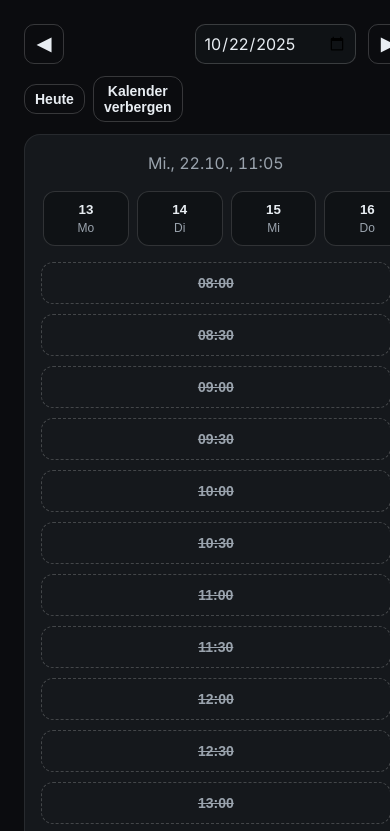
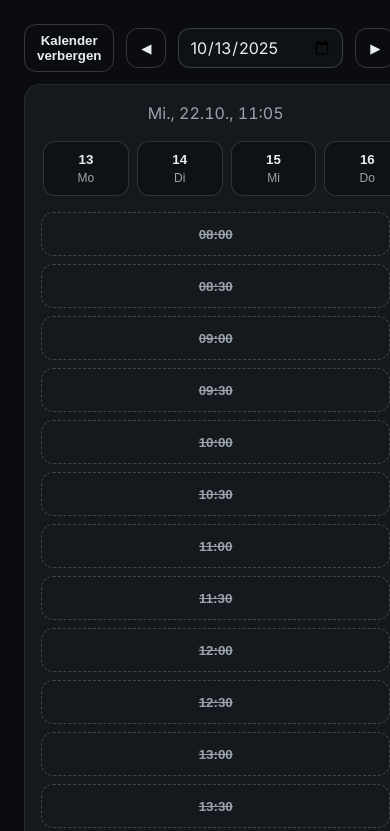
Before and after one commit to clemensjoe11-rgb/termin, a website: page public/index.html in a window 390 px wide. Both pictures are taken after a click on the button "Vorherige Woche". Shown: the top 831 px of the page. Drawn offline with Linux system fonts and the light colour scheme.

Commit message:
Update index.html

```diff
--- a/public/index.html
+++ b/public/index.html
@@ -10,17 +10,21 @@
 *{box-sizing:border-box} html,body{height:100%}
 body{margin:0;background:var(--bg);color:var(--text);font:16px/1.5 Inter,system-ui,Segoe UI,Arial;display:grid;place-items:start center;min-height:100svh}
 .wrap{width:min(1100px,100%);padding:24px}
+
+/* Kopfzeile: Toggle links, Nav mittig, Spacer rechts -> echte Zentrierung */
 .header{display:grid;grid-template-columns:1fr auto 1fr;align-items:center;gap:12px;margin-bottom:12px}
-.h1{margin:0;font-size:22px}
-.month{justify-self:center;color:var(--muted);font-weight:600}
-.controls{justify-self:end;display:flex;gap:8px;align-items:center}
 .btn{border-radius:12px;padding:8px 12px;cursor:pointer;font-weight:600;border:1px solid rgba(255,255,255,.18);background:transparent;color:var(--text)}
 .btn.icon{width:40px;height:40px;display:grid;place-items:center;font-size:18px;border-radius:10px}
-.btn.primary{background:var(--brand);border:none;color:#0b0c0f}.btn.primary:hover{background:var(--brand-600)}
-.datepick{appearance:none;background:#0f1215;border:1px solid rgba(255,255,255,.18);color:var(--text);padding:8px 10px;border-radius:10px;font:inherit}
+.nav{justify-self:center;display:flex;align-items:center;gap:12px}
+.nav .icon{width:44px;height:44px;display:grid;place-items:center;border:1px solid rgba(255,255,255,.18);border-radius:12px;background:transparent;color:var(--text);cursor:pointer}
+.datepick{appearance:none;background:#0f1215;border:1px solid rgba(255,255,255,.18);color:var(--text);padding:8px 10px;border-radius:12px;font:inherit;height:44px;min-width:210px}
+.spacer{justify-self:end}
+
+/* Karte + Uhr */
 .card{background:var(--card);border:1px solid rgba(255,255,255,.08);border-radius:16px;padding:16px}
 .clock{color:var(--muted);text-align:center;margin-bottom:12px;font-variant-numeric:tabular-nums}
 
+/* Collapsible */
 .collapsible{overflow:hidden;max-height:0;transition:max-height .35s ease}
 .collapsible.open{max-height:2000px}
 
@@ -43,6 +47,7 @@ body{margin:0;background:var(--bg);color:var(--text);font:16px/1.5 Inter,system-
 .form .full{grid-column:1/-1} label{display:block;font-size:12px;color:var(--muted);margin-bottom:6px}
 input[type=email],input[name=first],input[name=last]{width:100%;padding:11px 12px;border-radius:10px;border:1px solid rgba(255,255,255,.14);background:#0f1215;color:var(--text)}
 .row-end{display:flex;gap:12px;justify-content:flex-end;margin-top:6px}
+.btn.primary{background:var(--brand);border:none;color:#0b0c0f}.btn.primary:hover{background:var(--brand-600)}
 .hint{color:var(--muted);font-size:13px}.ok{color:#3ddc97}.err{color:#ff6b6b}
 
 /* Mobile 2-Stufen-Flow */
@@ -50,6 +55,8 @@ input[type=email],input[name=first],input[name=last]{width:100%;padding:11px 12p
 @media (max-width:720px){
   .grid{display:none}
   .mobile{display:grid;gap:12px}
+  .nav .icon{width:40px;height:40px}
+  .datepick{height:40px;min-width:170px}
   .date-strip{display:grid;grid-auto-flow:column;grid-auto-columns:min(22vw,92px);gap:8px;overflow-x:auto;scroll-snap-type:x mandatory;-webkit-overflow-scrolling:touch;padding:4px 2px}
   .date-btn{scroll-snap-align:center;display:grid;gap:4px;justify-items:center;padding:10px 8px;border-radius:12px;border:1px solid rgba(255,255,255,.14);background:#0f1215;color:var(--text);cursor:pointer}
   .date-btn .dn{font-weight:600}.date-btn .dw{font-size:12px;color:var(--muted)}
@@ -57,27 +64,25 @@ input[type=email],input[name=first],input[name=last]{width:100%;padding:11px 12p
   .mobile-slots{display:grid;grid-auto-rows:44px;gap:8px;position:relative}
   .slot{height:44px;border-radius:12px}
 }
-
-/* Feinjustage */
-@media (max-width:900px){.slot{height:42px;font-size:14px}.slots{gap:8px;grid-auto-rows:42px}.controls .btn{padding:6px 10px;font-size:14px}}
 @media (max-width:480px){
-  .header{grid-template-columns:auto 1fr auto;grid-template-rows:auto;align-items:center}
-  .h1{font-size:18px}
-  .month{display:none}
-  .datepick{padding:6px 8px}
+  .datepick{min-width:150px}
 }
 </style>
 </head>
 <body>
 <div class="wrap">
+
+  <!-- Header: Toggle links, Navigation mittig, Spacer rechts -->
   <div class="header">
-    <button id="prev" class="btn icon" aria-label="Vorherige Woche">◀</button>
-    <input id="jumpDate" class="datepick" type="date" aria-label="Datum auswählen">
-    <button id="next" class="btn icon" aria-label="Nächste Woche">▶</button>
-    <div class="controls">
-      <button id="today" class="btn">Heute</button>
-      <button id="toggle" class="btn" aria-expanded="true">Kalender verbergen</button>
+    <button id="toggleCal" class="btn" aria-expanded="true">Kalender verbergen</button>
+
+    <div class="nav" id="nav">
+      <button id="prevWeek" class="icon" aria-label="Vorherige Woche">◀</button>
+      <input id="pickDate" class="datepick" type="date" aria-label="Datum auswählen">
+      <button id="nextWeek" class="icon" aria-label="Nächste Woche">▶</button>
     </div>
+
+    <div class="spacer" aria-hidden="true"></div>
   </div>
 
   <div class="card">
@@ -117,14 +122,13 @@ input[type=email],input[name=first],input[name=last]{width:100%;padding:11px 12p
   const mStrip=document.getElementById("dateStrip");
   const mSlots=document.getElementById("mSlots");
   const clock=document.getElementById("clock");
-  const prev=document.getElementById("prev");
-  const next=document.getElementById("next");
-  const todayBtn=document.getElementById("today");
-  const toggle=document.getElementById("toggle");
+  const prevBtn=document.getElementById("prevWeek");
+  const nextBtn=document.getElementById("nextWeek");
+  const toggleBtn=document.getElementById("toggleCal");
   const calWrap=document.getElementById("calWrap");
   const form=document.getElementById("form");
   const msg=document.getElementById("msg");
-  const jumpDate=document.getElementById("jumpDate");
+  const pickDate=document.getElementById("pickDate");
 
   const toMin=s=>{const[a,b]=s.split(":").map(Number);return a*60+b;}
   const addDays=(d,n)=>{const x=new Date(d);x.setDate(x.getDate()+n);return x;}
@@ -132,26 +136,30 @@ input[type=email],input[name=first],input[name=last]{width:100%;padding:11px 12p
   const times=(a,b,step)=>{const out=[];for(let m=toMin(a);m<toMin(b);m+=step){out.push(`${String(m/60|0).padStart(2,"0")}:${String(m%60).padStart(2,"0")}`)}return out;}
   const tsFor=(date,hm)=>{const[h,m]=hm.split(":").map(Number);const x=new Date(date);x.setHours(h,m,0,0);return x.getTime()}
 
-  // Controls
-  prev.onclick =()=>{weekOffset--; renderAll()}
-  next.onclick =()=>{weekOffset++; renderAll()}
-  todayBtn.onclick=()=>{weekOffset=0; renderAll(); focusTodayMobile()}
-  toggle.onclick=()=>{const open=calWrap.classList.toggle("open");toggle.setAttribute("aria-expanded",open);toggle.textContent=open?"Kalender verbergen":"Kalender anzeigen";}
-  jumpDate.onchange=()=>{ if(!jumpDate.value) return; setWeekByDate(new Date(jumpDate.value)); }
+  // Navigation
+  toggleBtn.onclick=()=>{const open=calWrap.classList.toggle("open");toggleBtn.setAttribute("aria-expanded",open);toggleBtn.textContent=open?"Kalender verbergen":"Kalender anzeigen";}
+  prevBtn.onclick =()=>{weekOffset--; renderAll(); syncPicker();}
+  nextBtn.onclick =()=>{weekOffset++; renderAll(); syncPicker();}
+  pickDate.onchange=()=>{ if(!pickDate.value) return; goToDate(new Date(pickDate.value)); };
 
-  function setWeekByDate(date){
+  function goToDate(date){
     const base=startOfWeek(new Date());
     const target=startOfWeek(date);
     const diffDays=Math.round((target-base)/86400000);
-    weekOffset = Math.trunc(diffDays/7);
-    mobileDayTs = date.setHours(0,0,0,0);
-    renderAll(); focusTodayMobile(date);
+    weekOffset=Math.trunc(diffDays/7);
+    mobileDayTs=date.setHours(0,0,0,0);
+    renderAll();
+  }
+  function syncPicker(){
+    const base=startOfWeek(new Date());
+    const weekStart=addDays(base,weekOffset*7);
+    pickDate.valueAsDate=weekStart;
   }
 
   // Clock
   function tick(){clock.textContent=new Date().toLocaleString(LOCALE,{weekday:'short',day:'2-digit',month:'2-digit',hour:'2-digit',minute:'2-digit'})}
 
-  // Desktop render
+  // Desktop
   function renderDesktop(){
     grid.innerHTML="";
     const now=Date.now(), base=startOfWeek(new Date()), weekStart=addDays(base,weekOffset*7);
@@ -178,7 +186,7 @@ input[type=email],input[name=first],input[name=last]{width:100%;padding:11px 12p
     }
   }
 
-  // Mobile render
+  // Mobile
   function renderMobile(){
     mStrip.innerHTML=""; mSlots.innerHTML="";
     const base=startOfWeek(new Date()), weekStart=addDays(base,weekOffset*7);
@@ -228,13 +236,6 @@ input[type=email],input[name=first],input[name=last]{width:100%;padding:11px 12p
   function isMobile(){ return matchMedia("(max-width: 720px)").matches }
   function renderAll(){ tick(); if(isMobile()){renderMobile()} else {renderDesktop()} }
   function tick(){ clock.textContent=new Date().toLocaleString(LOCALE,{weekday:'short',day:'2-digit',month:'2-digit',hour:'2-digit',minute:'2-digit'}) }
-  function focusTodayMobile(date){
-    const target = date ? new Date(date) : new Date();
-    mobileDayTs = startOfWeek(target).getTime() + ((target.getDay()+6)%7)*86400000;
-    renderAll();
-    const active=[...mStrip.children].find(b=>b.classList.contains('active'));
-    if(active) active.scrollIntoView({behavior:'smooth',inline:'center',block:'nearest'});
-  }
 
   // Form
   form.addEventListener("submit", e=>{
@@ -247,10 +248,7 @@ input[type=email],input[name=first],input[name=last]{width:100%;padding:11px 12p
   });
 
   // Init
-  // Default-Wert des Datepickers = heute
-  const isoToday=new Date().toISOString().slice(0,10);
-  jumpDate.value=isoToday;
-
+  pickDate.value = new Date().toISOString().slice(0,10);
   tick(); renderAll();
   setInterval(()=>{tick(); renderAll()}, 30000);
   addEventListener("resize", renderAll);
```
